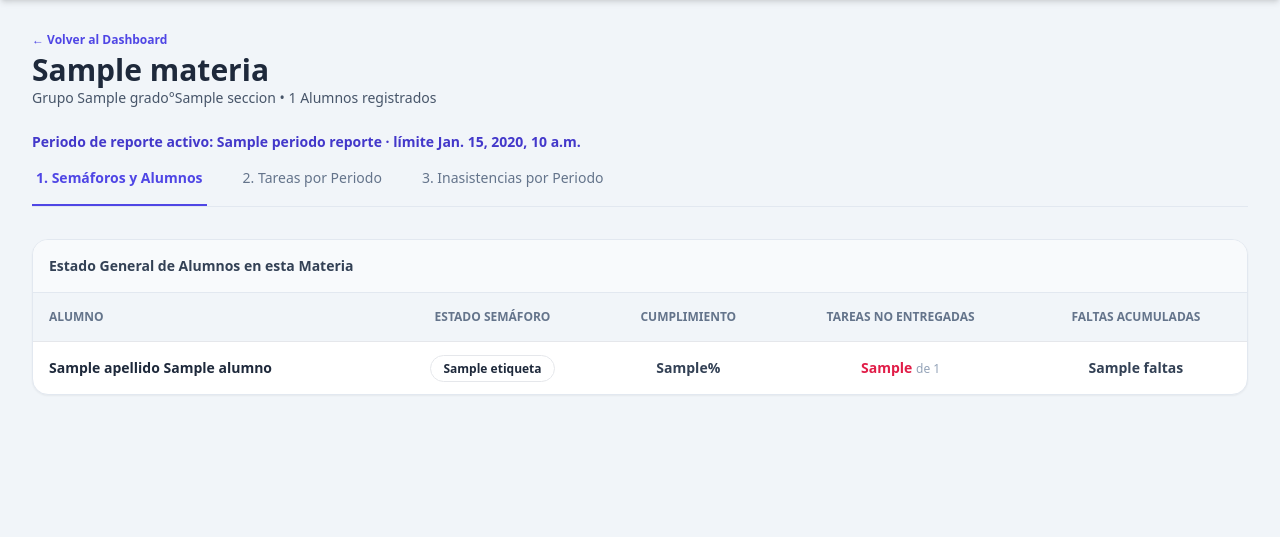
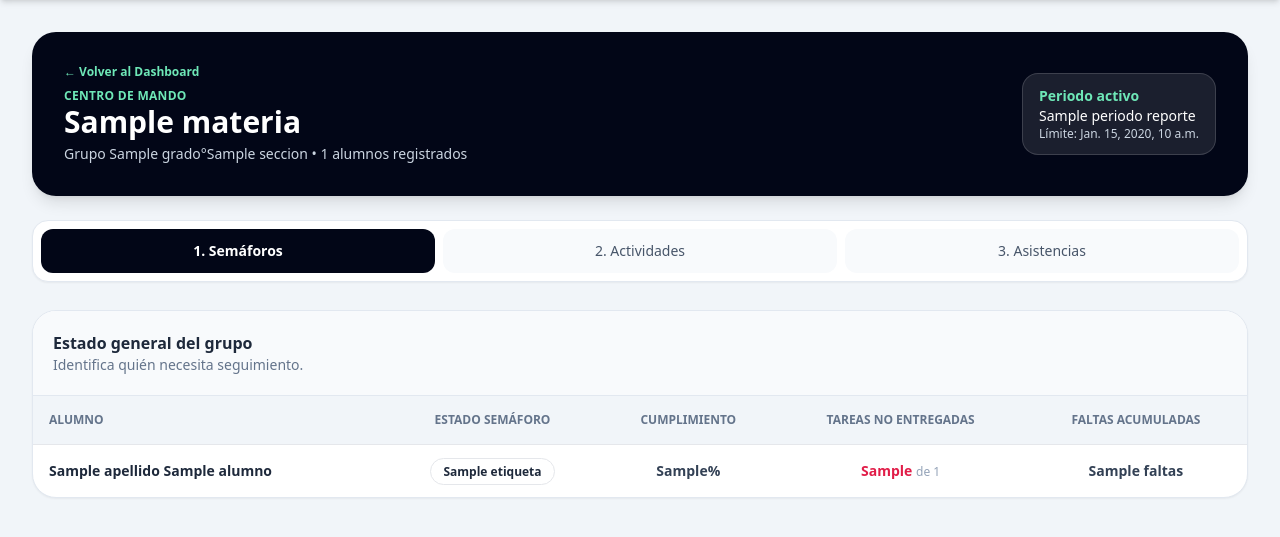
Before and after one commit to arm98sub/proyectoEscolar, a Django app: template alumnos/templates/alumnos/centro_mando_materia.html in a window 1280 px wide. Shown: the part 60-597 px from the top of the page. Run offline with Django 5.2, Linux system fonts and the light colour scheme; the template is opened without the code that fills it: most values are stand-ins (such as "Sample title", 1, 10 or a date in 2020); some libraries are stand-ins or nearby versions.

Commit message:
feat: rediseñar centro de mando

```diff
--- a/alumnos/templates/alumnos/centro_mando_materia.html
+++ b/alumnos/templates/alumnos/centro_mando_materia.html
@@ -3,13 +3,17 @@
 {% block content %}
 <div class="max-w-7xl mx-auto py-8 px-4 sm:px-6 lg:px-8">
     <!-- Encabezado con Migas de Pan -->
-    <div class="mb-6 flex flex-col md:flex-row md:items-center md:justify-between gap-4">
+    <div class="mb-6 bg-slate-950 rounded-3xl p-6 md:p-8 text-white shadow-lg">
+        <div class="flex flex-col md:flex-row md:items-center md:justify-between gap-4">
         <div>
-            <a href="{% url 'dashboard_maestro' %}" class="text-xs font-semibold text-indigo-600 hover:underline flex items-center gap-1 mb-1">
+            <a href="{% url 'dashboard_maestro' %}" class="text-xs font-semibold text-emerald-300 hover:underline flex items-center gap-1 mb-2">
                 ← Volver al Dashboard
             </a>
-            <h1 class="text-3xl font-bold text-slate-800">{{ materia.nombre }}</h1>
-            <p class="text-slate-600 text-sm">Grupo {{ grupo.grado }}°{{ grupo.seccion }} • {{ alumnos.count }} Alumnos registrados</p>
+            <p class="text-xs font-bold tracking-wide text-emerald-300">CENTRO DE MANDO</p>
+            <h1 class="text-3xl font-black">{{ materia.nombre }}</h1>
+            <p class="text-slate-300 text-sm mt-1">Grupo {{ grupo.grado }}°{{ grupo.seccion }} • {{ alumnos.count }} alumnos registrados</p>
+        </div>
+        <div class="rounded-2xl bg-white/10 border border-white/15 px-4 py-3 text-sm">{% if periodo_reporte %}<p class="text-emerald-300 font-bold">Periodo activo</p><p>{{ periodo_reporte.nombre }}</p><p class="text-xs text-slate-300">Límite: {{ periodo_reporte.fecha_limite }}</p>{% else %}<p class="text-amber-300 font-bold">Sin periodo activo</p>{% endif %}</div>
         </div>
     </div>
 
@@ -20,22 +24,21 @@
             </div>
         {% endfor %}
     {% endif %}
-    {% if periodo_reporte %}<p class="mb-4 text-sm text-indigo-700 font-semibold">Periodo de reporte activo: {{ periodo_reporte.nombre }} · límite {{ periodo_reporte.fecha_limite }}</p>{% else %}<p class="mb-4 text-sm text-rose-700 font-semibold">No hay periodo de reporte activo: no se pueden guardar capturas.</p>{% endif %}
 
     <!-- PESTAÑAS DE NAVEGACIÓN -->
-    <div class="border-b border-slate-200 mb-8">
-        <nav class="flex space-x-8" aria-label="Tabs">
+    <div class="bg-white p-2 rounded-2xl border border-slate-200 shadow-sm mb-7">
+        <nav class="grid grid-cols-1 sm:grid-cols-3 gap-2" aria-label="Tabs">
             <button onclick="switchTab('tab-semaforos')" id="btn-tab-semaforos"
-                    class="tab-btn pb-4 px-1 border-b-2 font-bold text-sm text-indigo-600 border-indigo-600">
-                1. Semáforos y Alumnos
+                    class="tab-btn py-3 px-3 rounded-xl font-bold text-sm text-white bg-slate-950">
+                1. Semáforos
             </button>
             <button onclick="switchTab('tab-tareas')" id="btn-tab-tareas"
-                    class="tab-btn pb-4 px-1 border-b-2 font-medium text-sm text-slate-500 border-transparent hover:text-slate-700">
-                2. Tareas por Periodo
+                    class="tab-btn py-3 px-3 rounded-xl font-medium text-sm text-slate-600 bg-slate-50 hover:bg-slate-100">
+                2. Actividades
             </button>
             <button onclick="switchTab('tab-inasistencias')" id="btn-tab-inasistencias"
-                    class="tab-btn pb-4 px-1 border-b-2 font-medium text-sm text-slate-500 border-transparent hover:text-slate-700">
-                3. Inasistencias por Periodo
+                    class="tab-btn py-3 px-3 rounded-xl font-medium text-sm text-slate-600 bg-slate-50 hover:bg-slate-100">
+                3. Asistencias
             </button>
         </nav>
     </div>
@@ -44,9 +47,8 @@
 
     <!-- PESTAÑA 1: SEMÁFOROS Y ALUMNOS -->
     <div id="tab-semaforos" class="tab-content">
-        <div class="bg-white rounded-2xl shadow-sm border border-slate-200 overflow-hidden">
-            <div class="p-4 bg-slate-50 border-b border-slate-200 font-semibold text-slate-700 text-sm">
-                Estado General de Alumnos en esta Materia
+        <div class="bg-white rounded-3xl shadow-sm border border-slate-200 overflow-hidden">
+            <div class="p-5 bg-slate-50 border-b border-slate-200"><p class="font-black text-slate-800">Estado general del grupo</p><p class="text-sm text-slate-500">Identifica quién necesita seguimiento.</p>
             </div>
             <div class="overflow-x-auto">
                 <table class="w-full text-left border-collapse">
@@ -89,11 +91,11 @@
 
     <!-- PESTAÑA 2: CONTROL DE TAREAS POR PERIODO -->
     <div id="tab-tareas" class="tab-content hidden">
-        <form method="POST" class="bg-white rounded-2xl shadow-sm border border-slate-200 p-6 mb-8">
+        <form method="POST" class="bg-white rounded-3xl shadow-sm border border-slate-200 p-6 mb-8">
             {% csrf_token %}
             <input type="hidden" name="tipo_formulario" value="guardar_tareas">
 
-            <h2 class="text-lg font-bold text-slate-800 mb-4 pb-2 border-b">Capturar Tareas por Periodo</h2>
+            <h2 class="text-xl font-black text-slate-800 mb-1">Reporte de actividades</h2><p class="text-sm text-slate-500 mb-5">Registra tareas no entregadas para cada alumno.</p>
 
             <div class="grid grid-cols-1 md:grid-cols-3 gap-4 mb-6">
                 <div>
@@ -144,7 +146,7 @@
         </form>
 
         <!-- Historial de Periodos de Tareas -->
-        <div class="bg-white rounded-2xl shadow-sm border border-slate-200 p-6">
+        <div class="bg-white rounded-3xl shadow-sm border border-slate-200 p-6">
             <h3 class="text-md font-bold text-slate-800 mb-4">Historial de Periodos de Tareas Registrados</h3>
             <div class="space-y-3">
                 {% for p in periodos_tareas %}
@@ -164,11 +166,11 @@
 
     <!-- PESTAÑA 3: CONTROL DE INASISTENCIAS POR PERIODO -->
     <div id="tab-inasistencias" class="tab-content hidden">
-        <form method="POST" class="bg-white rounded-2xl shadow-sm border border-slate-200 p-6 mb-8">
+        <form method="POST" class="bg-white rounded-3xl shadow-sm border border-slate-200 p-6 mb-8">
             {% csrf_token %}
             <input type="hidden" name="tipo_formulario" value="guardar_inasistencias">
 
-            <h2 class="text-lg font-bold text-slate-800 mb-4 pb-2 border-b">Capturar Inasistencias por Periodo</h2>
+            <h2 class="text-xl font-black text-slate-800 mb-1">Reporte de asistencias</h2><p class="text-sm text-slate-500 mb-5">Registra faltas acumuladas para cada alumno.</p>
 
             <div class="grid grid-cols-1 md:grid-cols-2 gap-4 mb-6">
                 <div>
@@ -214,7 +216,7 @@
         </form>
 
         <!-- Historial de Periodos de Inasistencias -->
-        <div class="bg-white rounded-2xl shadow-sm border border-slate-200 p-6">
+        <div class="bg-white rounded-3xl shadow-sm border border-slate-200 p-6">
             <h3 class="text-md font-bold text-slate-800 mb-4">Historial de Inasistencias Registradas</h3>
             <div class="space-y-3">
                 {% for p in periodos_inasistencias %}
@@ -240,8 +242,8 @@
 
         // Desactivar estilos de botones
         document.querySelectorAll('.tab-btn').forEach(btn => {
-            btn.classList.remove('text-indigo-600', 'border-indigo-600', 'font-bold');
-            btn.classList.add('text-slate-500', 'border-transparent', 'font-medium');
+            btn.classList.remove('text-white', 'bg-slate-950', 'font-bold');
+            btn.classList.add('text-slate-600', 'bg-slate-50', 'font-medium');
         });
 
         // Mostrar pestaña seleccionada
@@ -249,8 +251,8 @@
 
         // Activar botón seleccionado
         const activeBtn = document.getElementById('btn-' + tabId);
-        activeBtn.classList.remove('text-slate-500', 'border-transparent', 'font-medium');
-        activeBtn.classList.add('text-indigo-600', 'border-indigo-600', 'font-bold');
+        activeBtn.classList.remove('text-slate-600', 'bg-slate-50', 'font-medium');
+        activeBtn.classList.add('text-white', 'bg-slate-950', 'font-bold');
     }
 </script>
 {% endblock %}
```
